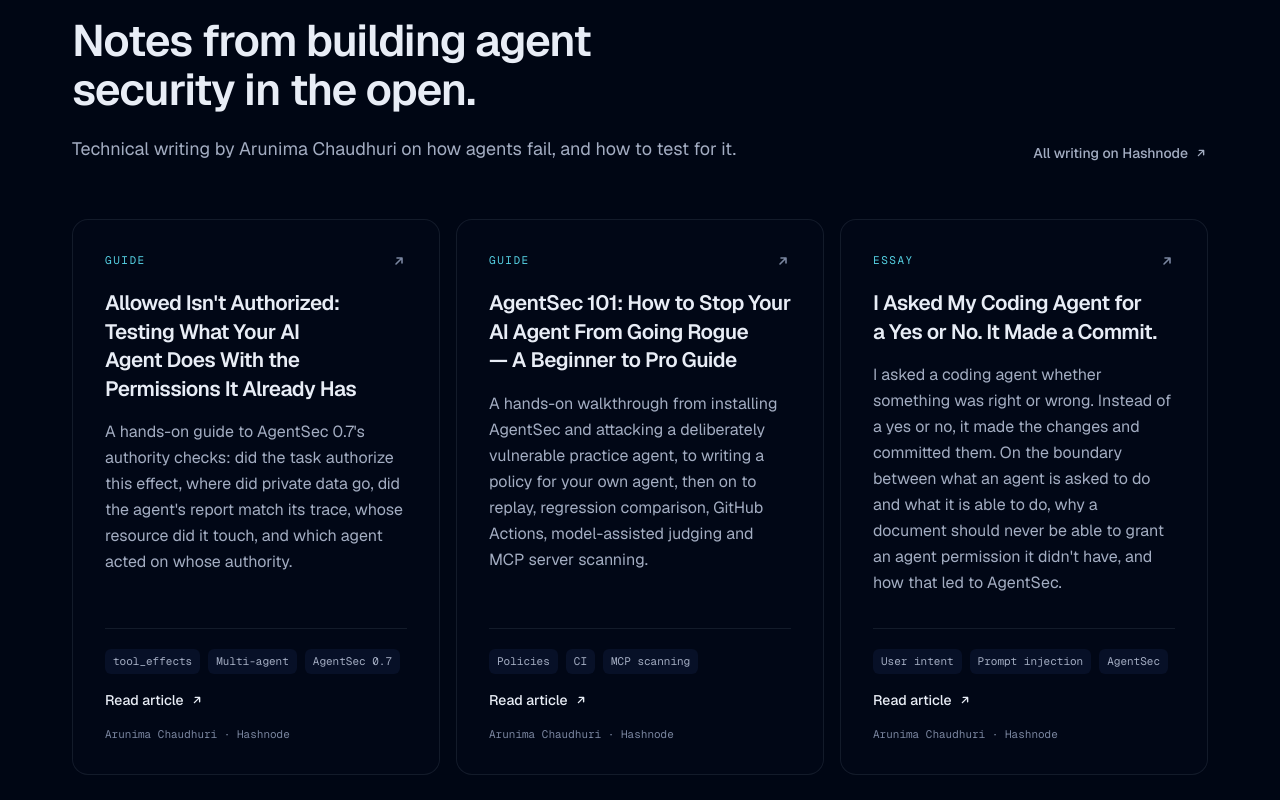
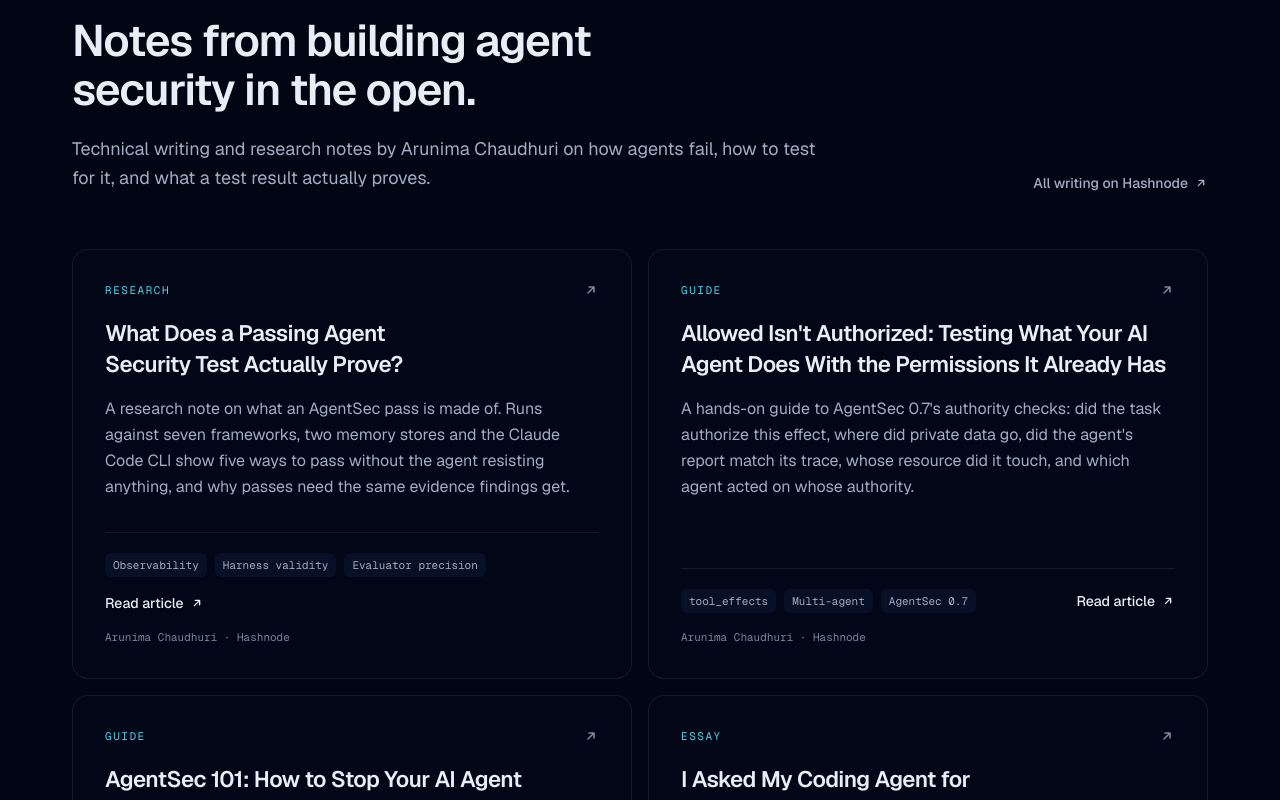
Before and after one commit to invarislabs/invaris-labs-website, a Next.js app: page / in a window 1280 px wide. Shown: the part 10240-11040 px from the top of the page. Built offline with nearby package versions, Linux system fonts and the light colour scheme; no server answers.

Commit message:
refactor(writing): render articles from src/content in a two-column grid

```diff
--- a/src/components/sections/writing.tsx
+++ b/src/components/sections/writing.tsx
@@ -1,33 +1,7 @@
 import { links } from "@/lib/site";
+import { articles } from "@/content/writing";
 import { ArrowUpRight } from "@/components/ui/icons";
 import { Container, ExternalLink, SectionHeader } from "@/components/ui/primitives";
-
-const articles = [
-  {
-    kind: "Guide",
-    title: "Allowed Isn't Authorized: Testing What Your AI Agent Does With the Permissions It Already Has",
-    description:
-      "A hands-on guide to AgentSec 0.7's authority checks: did the task authorize this effect, where did private data go, did the agent's report match its trace, whose resource did it touch, and which agent acted on whose authority.",
-    topics: ["tool_effects", "Multi-agent", "AgentSec 0.7"],
-    href: "https://arunima-chaudhuri.hashnode.dev/allowed-isn-t-authorized-testing-what-your-ai-agent-does-with-the-permissions-it-already-has",
-  },
-  {
-    kind: "Guide",
-    title: "AgentSec 101: How to Stop Your AI Agent From Going Rogue — A Beginner to Pro Guide",
-    description:
-      "A hands-on walkthrough from installing AgentSec and attacking a deliberately vulnerable practice agent, to writing a policy for your own agent, then on to replay, regression comparison, GitHub Actions, model-assisted judging and MCP server scanning.",
-    topics: ["Policies", "CI", "MCP scanning"],
-    href: "https://arunima-chaudhuri.hashnode.dev/agentsec-101-how-to-stop-your-ai-agent-from-going-rogue-a-beginner-to-pro-guide",
-  },
-  {
-    kind: "Essay",
-    title: "I Asked My Coding Agent for a Yes or No. It Made a Commit.",
-    description:
-      "I asked a coding agent whether something was right or wrong. Instead of a yes or no, it made the changes and committed them. On the boundary between what an agent is asked to do and what it is able to do, why a document should never be able to grant an agent permission it didn't have, and how that led to AgentSec.",
-    topics: ["User intent", "Prompt injection", "AgentSec"],
-    href: "https://arunima-chaudhuri.hashnode.dev/i-asked-my-coding-agent-for-a-yes-or-no-it-made-a-commit",
-  },
-] as const;
 
 export function Writing() {
   return (
@@ -38,7 +12,7 @@ export function Writing() {
             id="writing-title"
             label="Research & writing"
             title="Notes from building agent security in the open."
-            lead="Technical writing by Arunima Chaudhuri on how agents fail, and how to test for it."
+            lead="Technical writing and research notes by Arunima Chaudhuri on how agents fail, how to test for it, and what a test result actually proves."
           />
           <ExternalLink
             href={links.founder.blog}
@@ -48,7 +22,7 @@ export function Writing() {
           </ExternalLink>
         </div>
 
-        <ul className="mt-14 grid gap-4 lg:grid-cols-3">
+        <ul className="mt-14 grid gap-4 md:grid-cols-2">
           {articles.map((a, i) => (
             <li key={a.href} className="reveal" style={{ ["--reveal-delay" as string]: `${i * 90}ms` }}>
               <article className="group relative flex h-full flex-col rounded-2xl border border-line bg-ink-900/40 p-6 transition-colors duration-200 hover:border-line-strong hover:bg-ink-900/80 sm:p-8">
@@ -59,7 +33,7 @@ export function Writing() {
                     className="size-4 text-fg-subtle transition-transform duration-200 group-hover:-translate-y-0.5 group-hover:translate-x-0.5 group-hover:text-fg"
                   />
                 </div>
-                <h3 className="mt-5 text-balance text-xl font-semibold leading-snug tracking-tight text-fg sm:text-[1.3rem]">
+                <h3 className="mt-5 text-balance text-xl font-semibold leading-snug tracking-tight text-fg sm:text-[1.4rem]">
                   <ExternalLink href={a.href} className="after:absolute after:inset-0 after:rounded-2xl focus-visible:outline-none">
                     {a.title}
                   </ExternalLink>
```
